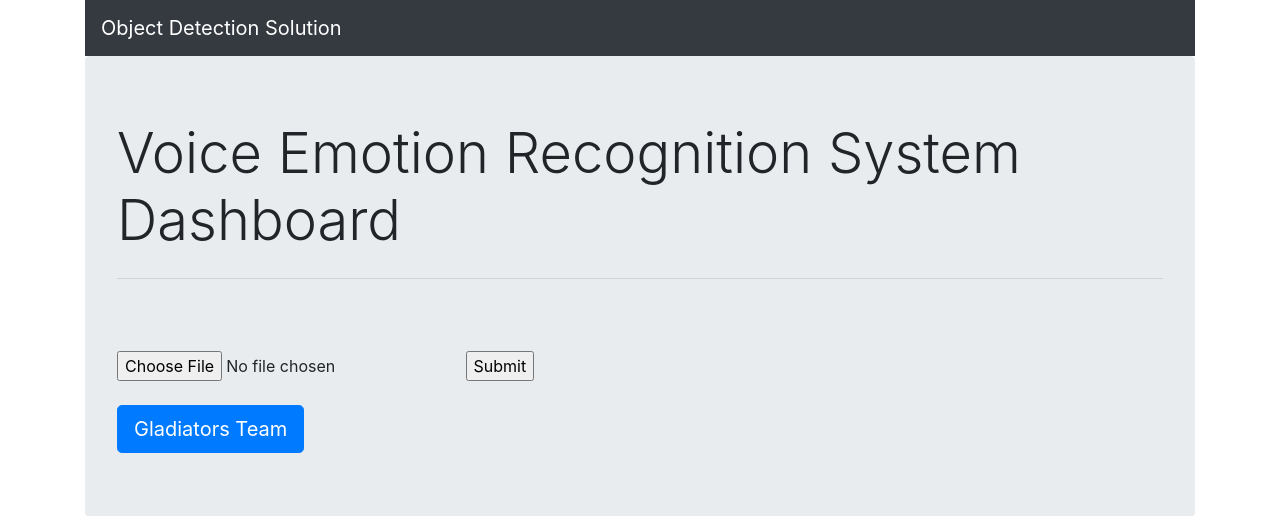
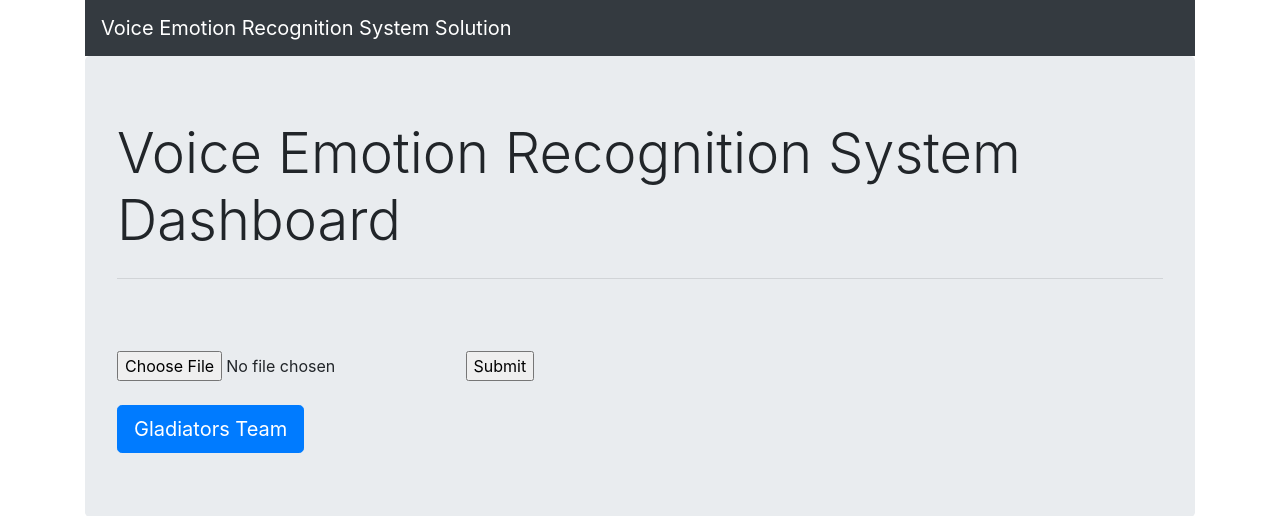
Before and after one commit to GhazouaniSami10/Heraku, a Flask app: page / in a window 1280 px wide. Shown: the top 516 px of the page. Run offline with Flask 2, Linux system fonts and the light colour scheme; some libraries are stand-ins or nearby versions.

Commit message:
Update header.html

```diff
--- a/templates/header.html
+++ b/templates/header.html
@@ -1,5 +1,5 @@
 <nav class="navbar navbar-expand-lg navbar navbar-dark bg-dark">
-        <a class="navbar-brand" href= "https://github.com/GhazouaniSami10/Covid19-Detection-Solution" > Object Detection Solution</a>
+        <a class="navbar-brand" href= "https://github.com/GhazouaniSami10/emotion-voice-recognition" > Voice Emotion Recognition System Solution</a>
         <button class="navbar-toggler" type="button" data-toggle="collapse" data-target="#navbarText" aria-controls="navbarText" aria-expanded="false" aria-label="Toggle navigation">
           <span class="navbar-toggler-icon"></span>
         </button>
```
